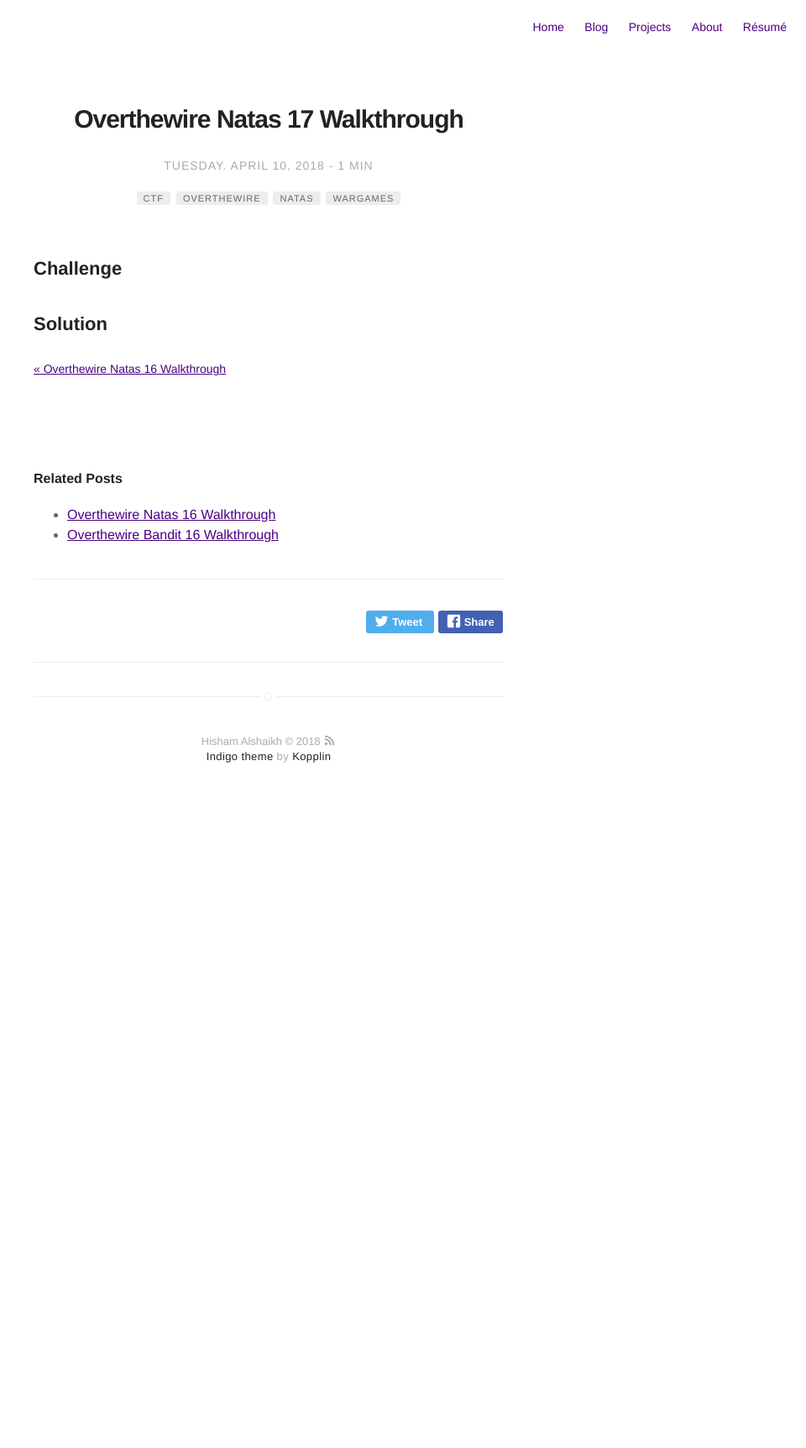
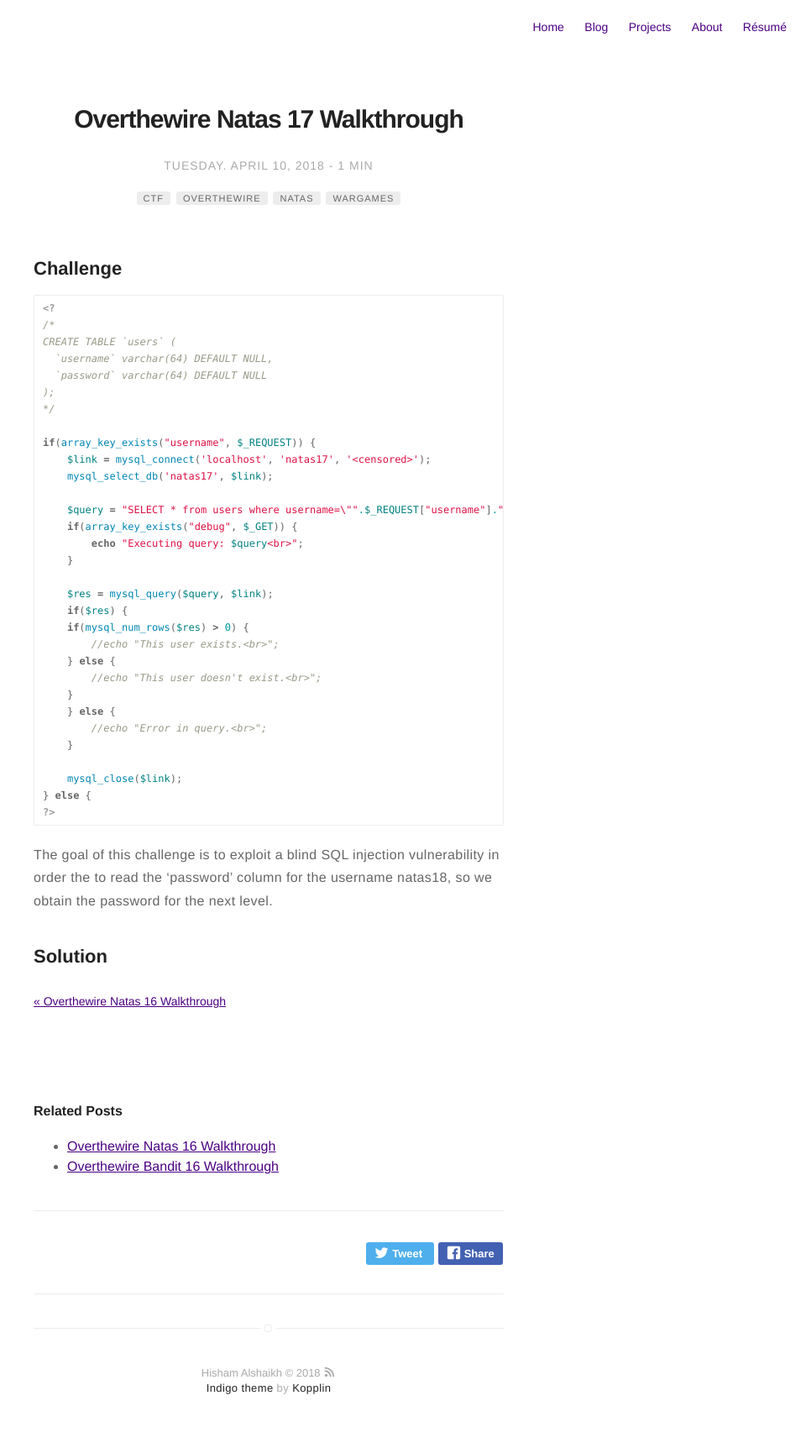
Before and after one commit to h15h4m/h15h4m.github.io, a Jekyll site: the page built from _posts/2018-04-10-natas-17-solution.markdown, in a window 1280 px wide. Shown: the whole page at 84% size, without its empty margins (320-1280 px from the left). Built offline with Jekyll 4.4.1, drawn with Linux system fonts in a browser that asks for light colours; before the commit the page ends 972 px from its top, so only the background shows below that.

Commit message:
updating the post

```diff
--- a/_posts/2018-04-10-natas-17-solution.markdown
+++ b/_posts/2018-04-10-natas-17-solution.markdown
@@ -17,6 +17,41 @@ description: This is just a walkthrough for overthewire's natas level 17
 
 ## Challenge
 
+{% highlight php %}
+<?
+/*
+CREATE TABLE `users` (
+  `username` varchar(64) DEFAULT NULL,
+  `password` varchar(64) DEFAULT NULL
+);
+*/
+
+if(array_key_exists("username", $_REQUEST)) {
+    $link = mysql_connect('localhost', 'natas17', '<censored>');
+    mysql_select_db('natas17', $link);
+
+    $query = "SELECT * from users where username=\"".$_REQUEST["username"]."\"";
+    if(array_key_exists("debug", $_GET)) {
+        echo "Executing query: $query<br>";
+    }
+
+    $res = mysql_query($query, $link);
+    if($res) {
+    if(mysql_num_rows($res) > 0) {
+        //echo "This user exists.<br>";
+    } else {
+        //echo "This user doesn't exist.<br>";
+    }
+    } else {
+        //echo "Error in query.<br>";
+    }
+
+    mysql_close($link);
+} else {
+?>
+{% endhighlight %}
+
+The goal of this challenge is to exploit a blind SQL injection vulnerability in order the to read the 'password' column for the username natas18, so we obtain the password for the next level.
 
 
 ## Solution
```
